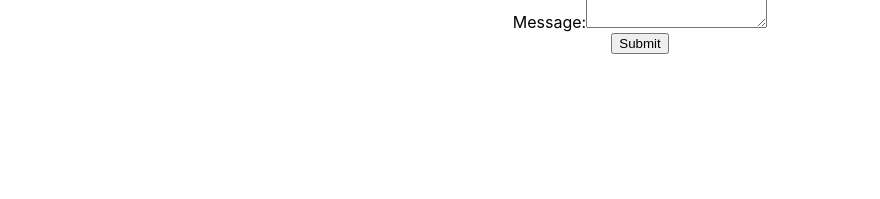
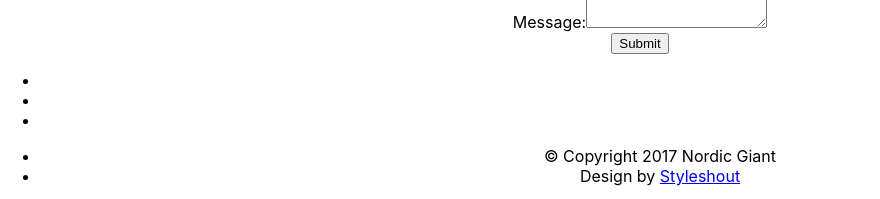
Before and after one commit to berkforbes/React-Portfolio, a React (Create React App) app: page / in a window 1280 px wide. Shown: the part 3563-3762 px from the top of the page, without its empty margins (0-880 px from the left). Before the commit the page ends 3617 px from the top, so only its background shows below. Built offline with nearby package versions, Linux system fonts and the light colour scheme.

Commit message:
footer section

```diff
--- a/src/components/Footer.js
+++ b/src/components/Footer.js
@@ -1,12 +1,34 @@
-import React from 'react'
+import React, { Component } from 'react';
 
-function Footer() {
+class Footer extends Component {
+  render() {
+
+    if(this.props.data){
+      var networks= this.props.data.social.map(function(network){
+        return <li key={network.name}><a href={network.url} target="_blank"><i className={network.className}></i></a></li>
+      })
+    }
 
     return (
-      <section className="my-5" >
+      <footer>
 
-      </section>
-    )
+     <div className="row">
+        <div className="twelve columns">
+           <ul className="social-links">
+              {networks}
+           </ul>
+
+           <ul className="copyright">
+              <li>&copy; Copyright 2017 Nordic Giant</li>
+              <li>Design by <a title="Styleshout" href="http://www.styleshout.com/">Styleshout</a></li>
+           </ul>
+
+        </div>
+        <div id="go-top"><a className="smoothscroll" title="Back to Top" href="#home"><i className="icon-up-open"></i></a></div>
+     </div>
+  </footer>
+    );
   }
+}
 
-  export default Footer
+export default Footer;
```
